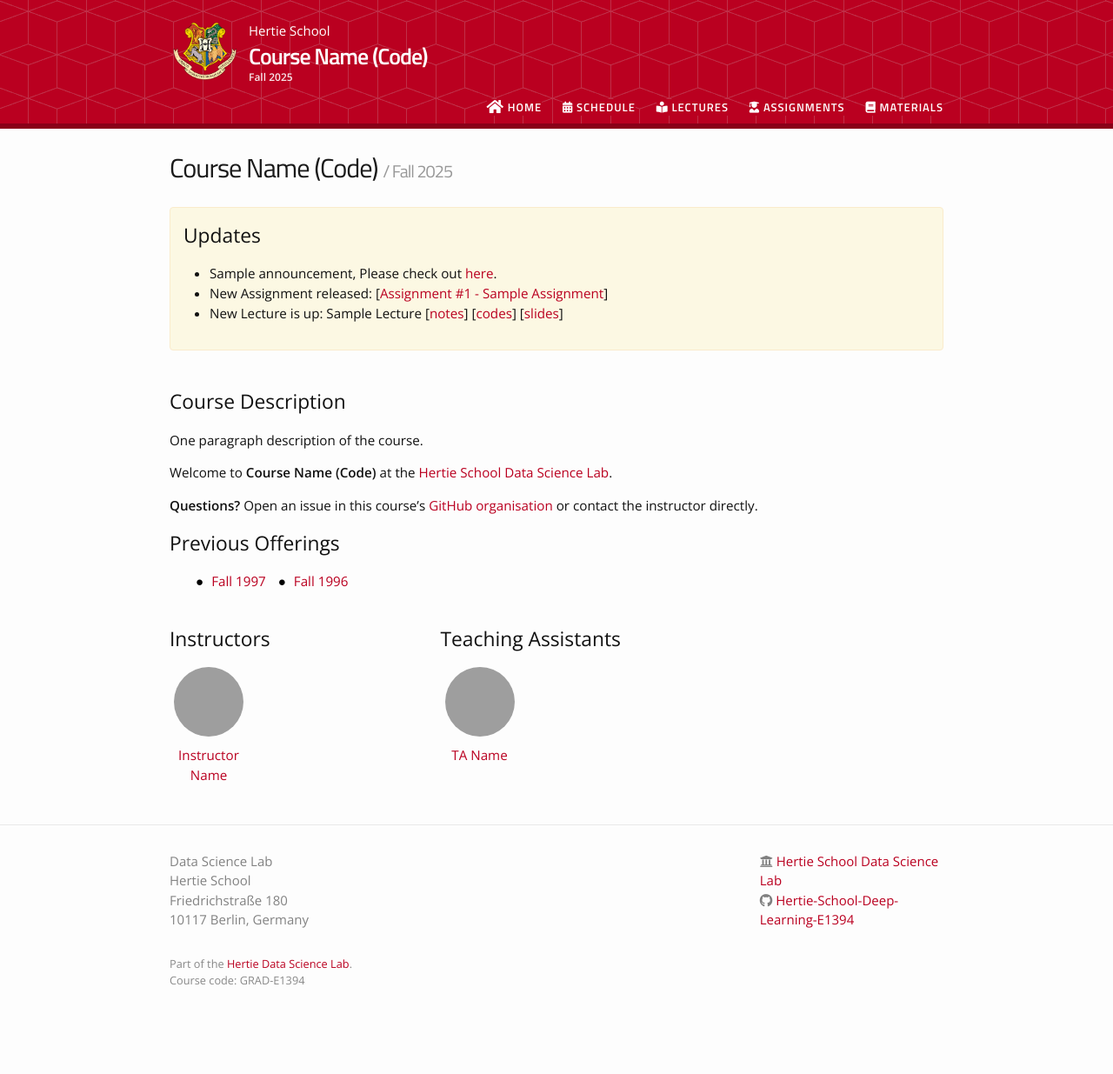
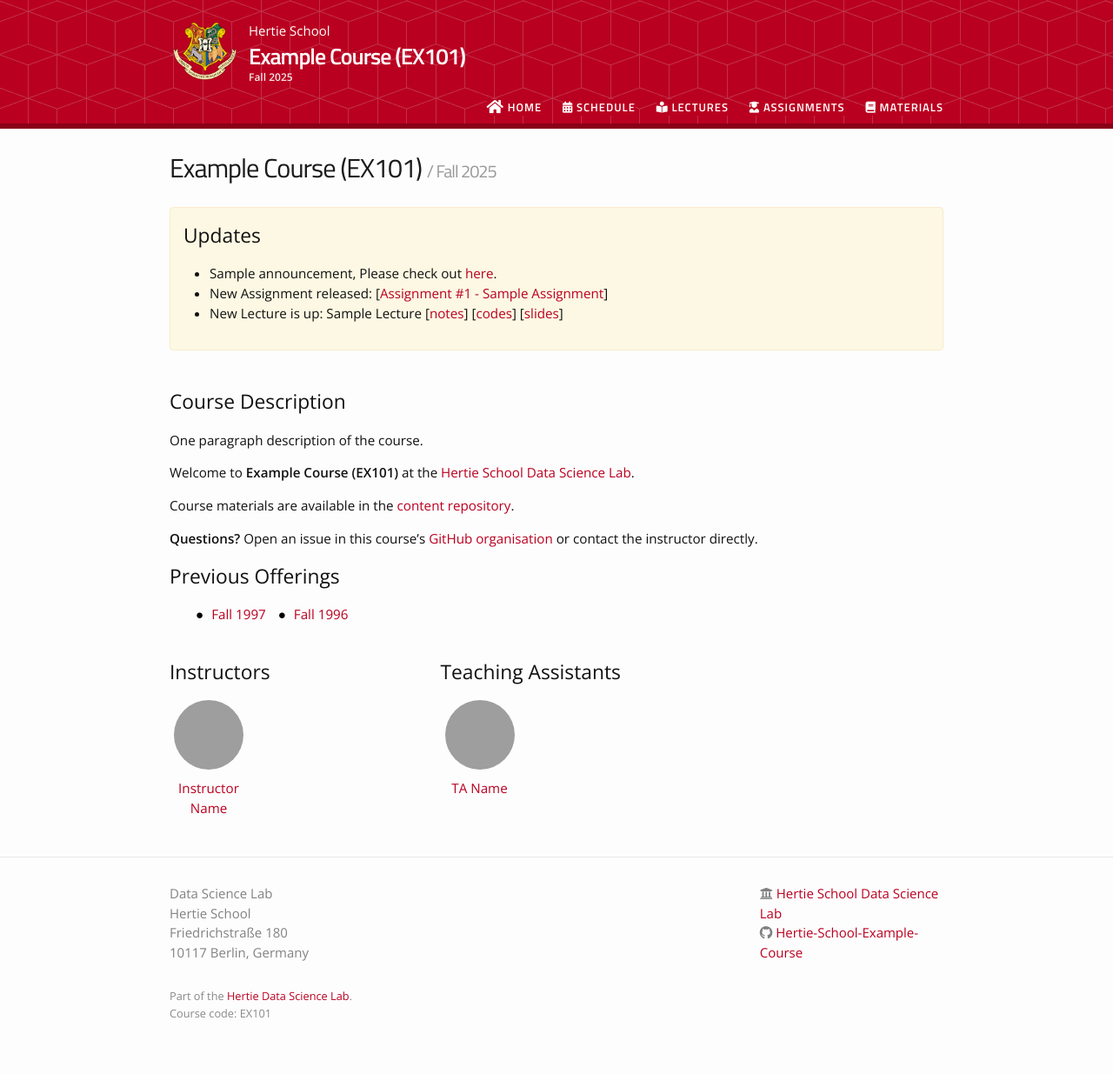
Before and after one commit to Hertie-School-Example-Course/hertie-school-example-course.github.io, a Jekyll site: the page built from index.md, in a window 1280 px wide. Shown: the whole page at 87% size. Built offline with Jekyll 4.4.1, drawn with Linux system fonts in a browser that asks for light colours; nearby versions of some CDN libraries; before the commit the page ends 1197 px from its top, so only the background shows below that; grey boxes are pictures that could not be loaded.

Commit message:
init: set _config.yml for f2025

```diff
--- a/_config.yml
+++ b/_config.yml
@@ -5,11 +5,11 @@
 # Do NOT change anything below the "Do not change" line.
 
 # --- Course identity ---
-course_name: "Course Name (Code)"           # e.g. "Deep Learning (GRAD-E1394)"
+course_name: "Example Course (EX101)"           # e.g. "Deep Learning (GRAD-E1394)"
 course_description: "One paragraph description of the course."
 course_semester: "Fall 2025"                # e.g. "Fall 2025" or "Spring 2026"
-course_code: "GRAD-E1394"                   # Hertie course code
-github_org: "Hertie-School-Deep-Learning-E1394"  # GitHub org for this course
+course_code: "EX101"                   # Hertie course code
+github_org: "Hertie-School-Example-Course"  # GitHub org for this course
 
 # --- Instructor / institution ---
 schoolname: "Hertie School"
@@ -26,7 +26,7 @@ address: |
 # google_analytics: UA-XXXXXXXX-X
 
 # --- Content repo (where course materials live) ---
-# content_repo: "https://github.com/Hertie-School-Deep-Learning-E1394/content-f2025"
+content_repo: "https://github.com/Hertie-School-Example-Course/content-f2025"
 
 ### Do not change the following unless you know what you are doing ###
 
```
